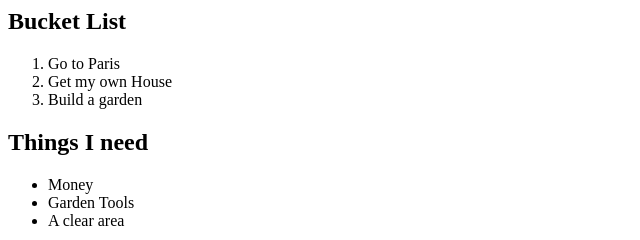
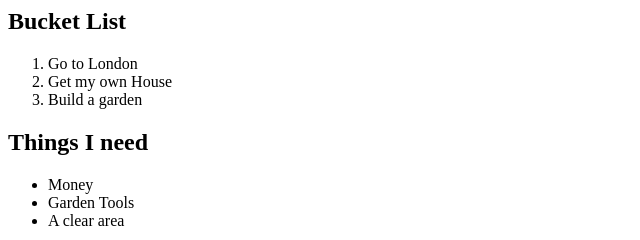
Before and after one commit to MoreattaY4zzie/004-lists-MoreattaY4zzie, a website: page index.html in a window 1280 px wide. Shown: the full height of the page, 0-640 px from the left. Drawn offline with Linux system fonts and the light colour scheme.

Commit message:
4th try? Wont show??

```diff
--- a/index.html
+++ b/index.html
@@ -2,7 +2,7 @@
     <head>
         <h2>Bucket List</h2>
             <ol>
-                <li>Go to Paris</li>
+                <li>Go to London</li>
                 <li>Get my own House</li>
                 <li>Build a garden</li>
             </ol>
```
